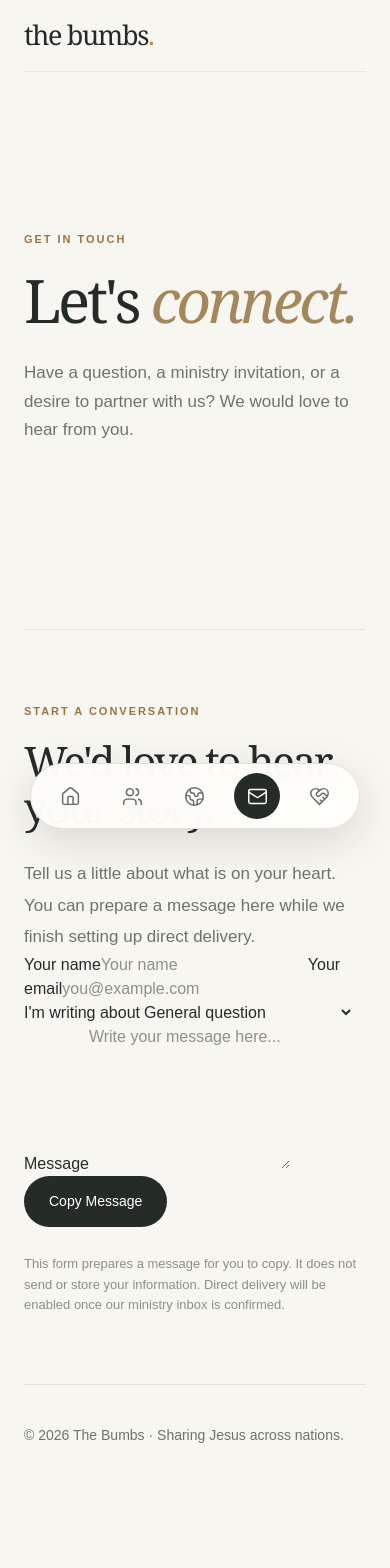
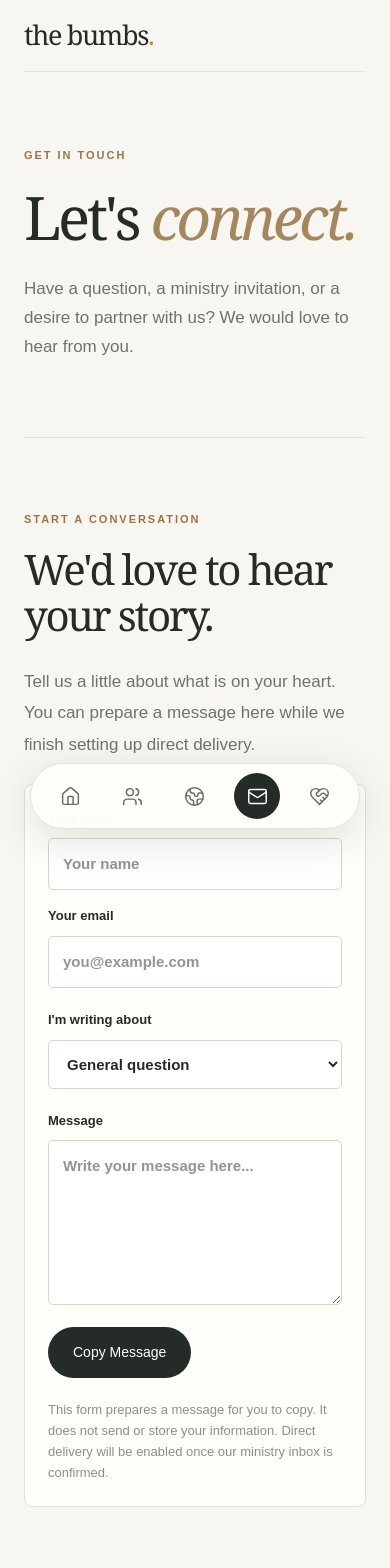
Before and after one commit to bumbmatei-sys/thebumbs-website, a Next.js app: page /contact in a window 390 px wide. Shown: the top 1568 px of the page. Built offline with nearby package versions, Linux system fonts and the light colour scheme.

Commit message:
style: responsive contact form and screen reader utilities

```diff
--- a/app/globals.css
+++ b/app/globals.css
@@ -54,3 +54,15 @@ h2 {font-size:clamp(42px,5vw,68px);line-height:1.1;margin:16px 0 28px;max-width:
 @keyframes appear {from {opacity:0;filter:blur(7px);transform:translateY(12px)}to {opacity:1;filter:blur(0);transform:translateY(0)}}
 @media(max-width:700px) {.nav {display:none}.header {min-height:72px}.hero {min-height:66vh;padding:75px 0 100px}.grid {grid-template-columns:1fr}.section {padding:68px 0}.panel {padding:30px}.quote-panel {padding:32px}.mission-row {grid-template-columns:38px 1fr}.dock {display:flex;position:fixed;z-index:20;bottom:calc(15px + env(safe-area-inset-bottom));left:50%;transform:translateX(-50%);width:min(86vw,330px);justify-content:space-around;align-items:center;padding:9px 8px;border-radius:100px;background:rgba(255,254,250,.94);border:1px solid #e3e0d7;box-shadow:0 12px 40px #1b211b22;backdrop-filter:blur(16px)}.dock a {display:flex;align-items:center;justify-content:center;width:46px;height:46px;border-radius:50%;color:#666d66;transition:background .2s,color .2s}.dock a[aria-current="page"] {background:var(--ink);color:white}.closing {padding-bottom:110px}}
 @media(prefers-reduced-motion:reduce) {*,*::before,*::after {animation:none!important;scroll-behavior:auto!important;transition:none!important}}
+
+.contact-hero{min-height:50vh;padding-bottom:75px}
+.contact-grid{display:grid;grid-template-columns:.9fr 1.1fr;gap:70px;align-items:start}
+.contact-form{background:#fffefa;border:1px solid #e3e0d7;border-radius:8px;padding:35px;display:flex;flex-direction:column;gap:22px}
+.contact-form label{display:flex;flex-direction:column;gap:10px;font-size:13px;font-weight:600;color:var(--ink)}
+.form-row{display:grid;grid-template-columns:1fr 1fr;gap:16px}
+.contact-form input,.contact-form select,.contact-form textarea{width:100%;border:1px solid #d7d6ce;background:#fff;border-radius:5px;padding:14px;font:inherit;font-size:15px;color:var(--ink);outline-offset:3px}
+.contact-form textarea{resize:vertical;min-height:140px}
+.contact-form .button{border:0;cursor:pointer;align-self:flex-start}
+.contact-form .microcopy{margin:0}
+.sr-only{position:absolute;width:1px;height:1px;padding:0;margin:-1px;overflow:hidden;clip:rect(0,0,0,0);white-space:nowrap;border:0}
+@media(max-width:700px){.contact-grid,.form-row{grid-template-columns:1fr}.contact-grid{gap:24px}.contact-form{padding:23px}.contact-hero{min-height:40vh}}
```
